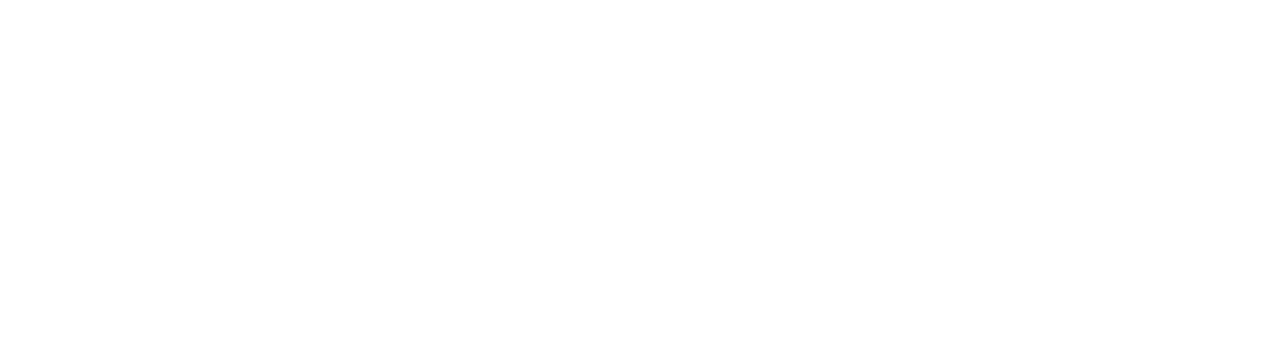
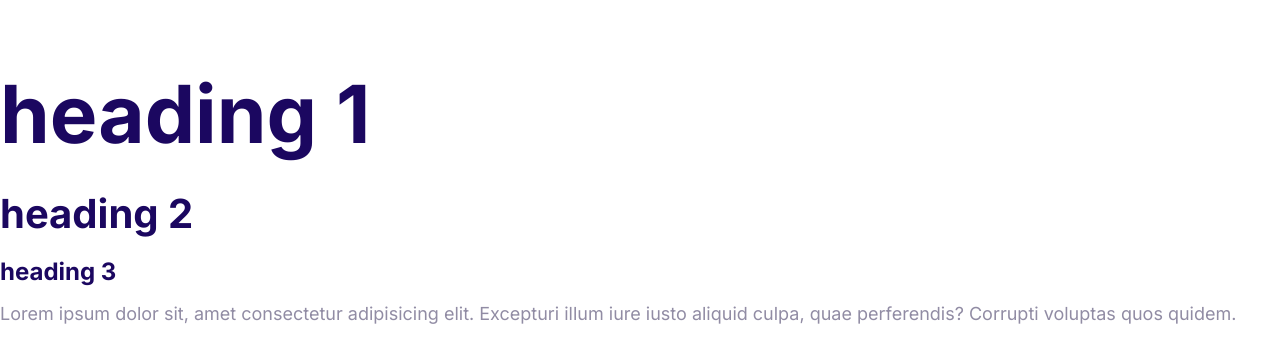
Before and after one commit to ftmhrajabi3/MoshAdvanceCourse, a plain HTML site: page index.html in a window 1280 px wide. Drawn offline with Linux system fonts and the light colour scheme.

Commit message:
define styles for the fonts

```diff
--- a/css/style.css
+++ b/css/style.css
@@ -1,3 +1,8 @@
+* {
+  box-sizing: content-box;
+  margin: 0;
+}
+
 :root {
   --color-primary: #2584ff;
   --color-secondary: #00d9ff;
@@ -5,3 +10,47 @@
   --color-headings: #1b0760;
   --color-body: #918ca4;
 }
+
+html {
+  font-size: 62.5%;
+}
+
+body {
+  font-family: "Inter", Arial, Helvetica, sans-serif;
+  color: var(--color-body);
+  font-size: 2.4rem;
+  line-height: 1.5;
+}
+
+h1,
+h2,
+h3 {
+  color: var(--color-headings);
+  margin-bottom: 1rem;
+}
+
+h1 {
+  font-size: 7rem;
+}
+
+h2 {
+  font-size: 4rem;
+}
+
+h3 {
+  font-size: 3rem;
+}
+
+@media screen and (min-width: 1024px) {
+  body {
+    font-size: 1.8rem;
+  }
+
+  h1 {
+    font-size: 8rem;
+  }
+
+  h3 {
+    font-size: 2.4rem;
+  }
+}
--- a/index.html
+++ b/index.html
@@ -5,8 +5,22 @@
     <meta http-equiv="X-UA-Compatible" content="IE=edge" />
     <meta name="viewport" content="width=device-width, initial-scale=1.0" />
     <title>Moshify</title>
+    <link rel="preconnect" href="https://fonts.googleapis.com" />
+    <link rel="preconnect" href="https://fonts.gstatic.com" crossorigin />
+    <link
+      href="https://fonts.googleapis.com/css2?family=Inter:wght@400;700&display=swap"
+      rel="stylesheet"
+    />
     <link rel="stylesheet" href="css/normalize.css" />
     <link rel="stylesheet" href="css/style.css" />
   </head>
-  <body></body>
+  <body>
+    <h1>heading 1</h1>
+    <h2>heading 2</h2>
+    <h3>heading 3</h3>
+    <p>
+      Lorem ipsum dolor sit, amet consectetur adipisicing elit. Excepturi illum
+      iure iusto aliquid culpa, quae perferendis? Corrupti voluptas quos quidem.
+    </p>
+  </body>
 </html>
```
